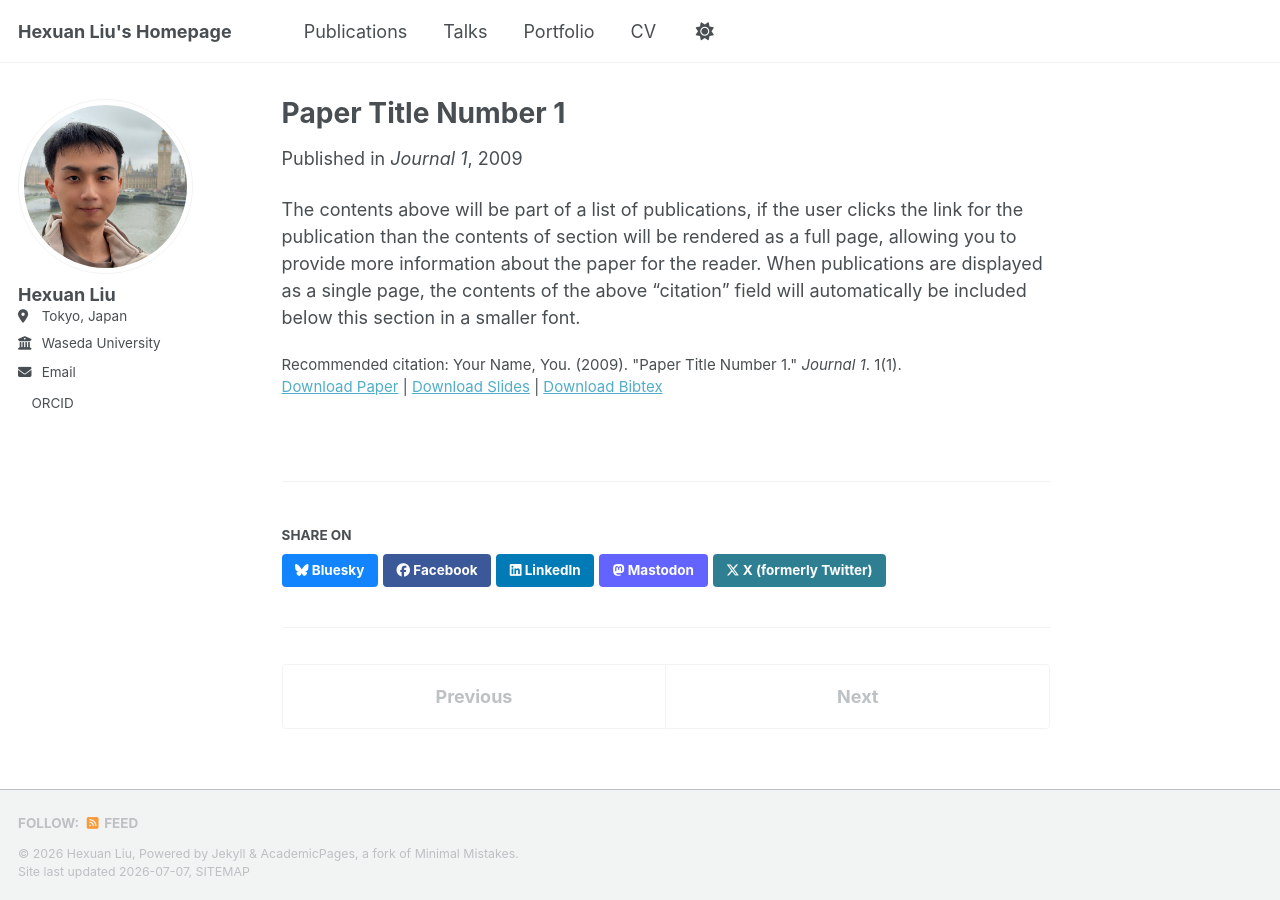
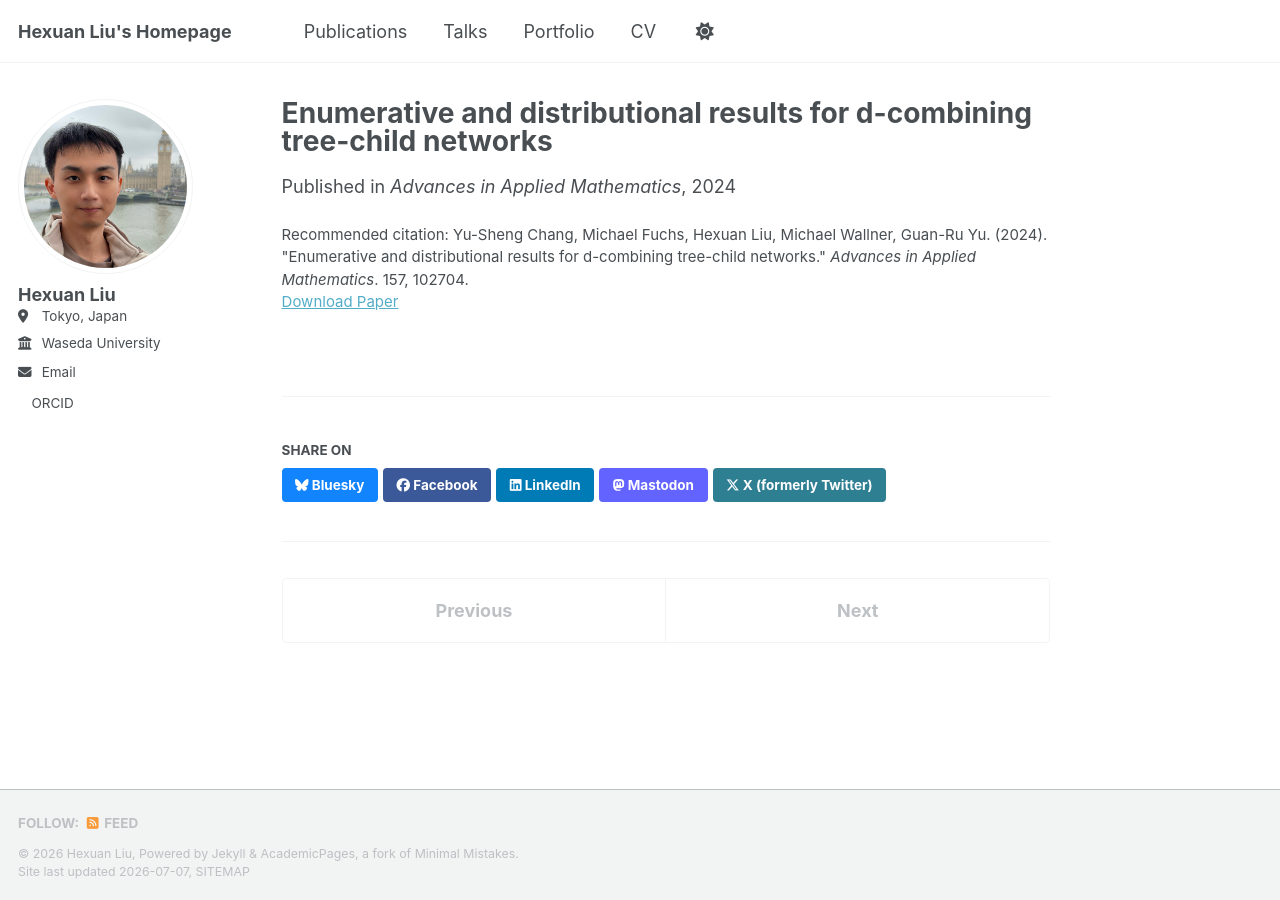
Before and after one commit to Hexuan-Liu/hexuan-liu.github.io, a Jekyll site: the page built from _publications/2009-10-01-paper-title-number-1.md, in a window 1280 px wide. Built offline with Jekyll 4.4.1, drawn with Linux system fonts in a browser that asks for light colours; a style sheet for code colours, icons or effects is not loaded.

Commit message:
Update 2009-10-01-paper-title-number-1.md

```diff
--- a/_publications/2009-10-01-paper-title-number-1.md
+++ b/_publications/2009-10-01-paper-title-number-1.md
@@ -1,14 +1,10 @@
 ---
-title: "Paper Title Number 1"
+title: "Enumerative and distributional results for d-combining tree-child networks"
 collection: publications
 category: manuscripts
-permalink: /publication/2009-10-01-paper-title-number-1
-excerpt: 'This paper is about the number 1. The number 2 is left for future work.'
-date: 2009-10-01
-venue: 'Journal 1'
-slidesurl: 'https://academicpages.github.io/files/slides1.pdf'
-paperurl: 'https://academicpages.github.io/files/paper1.pdf'
-bibtexurl: 'https://academicpages.github.io/files/bibtex1.bib'
-citation: 'Your Name, You. (2009). &quot;Paper Title Number 1.&quot; <i>Journal 1</i>. 1(1).'
+permalink: /publication/2024-d-combining-tree-child-networks
+date: 2024-06-01
+venue: 'Advances in Applied Mathematics'
+paperurl: 'https://www.sciencedirect.com/science/article/pii/S0196885824000356'
+citation: 'Yu-Sheng Chang, Michael Fuchs, Hexuan Liu, Michael Wallner, Guan-Ru Yu. (2024). &quot;Enumerative and distributional results for d-combining tree-child networks.&quot; <i>Advances in Applied Mathematics</i>. 157, 102704.'
 ---
-The contents above will be part of a list of publications, if the user clicks the link for the publication than the contents of section will be rendered as a full page, allowing you to provide more information about the paper for the reader. When publications are displayed as a single page, the contents of the above "citation" field will automatically be included below this section in a smaller font.
```
